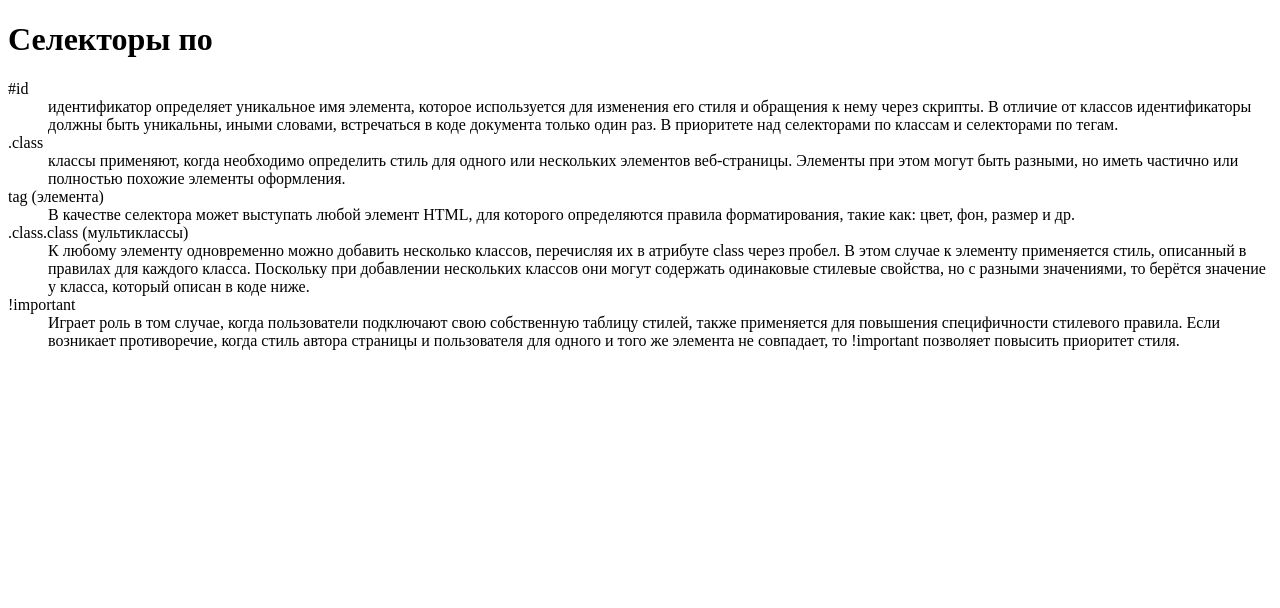
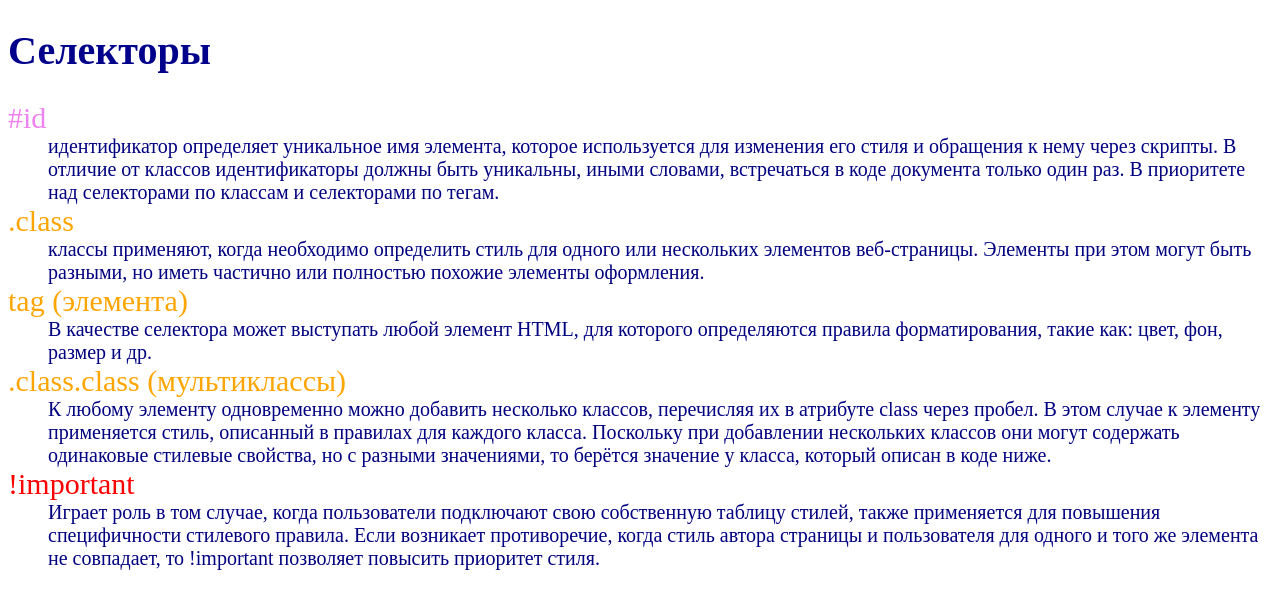
Before and after one commit to TiKate/HW5, a plain HTML site: page index.html in a window 1280 px wide. Drawn offline with Linux system fonts and the light colour scheme.

Commit message:
first styles

```diff
--- a/index.html
+++ b/index.html
@@ -5,22 +5,45 @@
     <meta http-equiv="X-UA-Compatible" content="IE=edge">
     <meta name="viewport" content="width=device-width, initial-scale=1.0">
     <title>Document</title>
+    <style>
+        h1 {
+            color: darkblue;
+            font-size: 40px;
+        }
+        dd {
+            color: navy;
+            font-size: 20px;
+        }
+        #start {
+            color: violet;
+            font-size: 30px;
+        }
+        .title {
+            color: orange;
+            font-size: 30px;
+        }
+        .title3 {
+            color: red;
+        }
+
+
+    </style>
 </head>
 <body>
-    <h1>Селекторы по</h1>
-    <dt>#id
+    <h1>Селекторы</h1>
+    <dt id="start">#id
         <dd>идентификатор определяет уникальное имя элемента, которое используется для изменения его стиля и обращения к нему через скрипты. В отличие от классов идентификаторы должны быть уникальны, иными словами, встречаться в коде документа только один раз. В приоритете над селекторами по классам и селекторами по тегам.</dd>
     </dt>
-    <dt>.class
+    <dt class="title">.class
         <dd>классы применяют, когда необходимо определить стиль для одного или нескольких элементов веб-страницы. Элементы при этом могут быть разными, но иметь частично или полностью похожие элементы оформления. </dd>
     </dt>
-    <dt>tag (элемента)
+    <dt class="title">tag (элемента)
         <dd>В качестве селектора может выступать любой элемент HTML, для которого определяются правила форматирования, такие как: цвет, фон, размер и др.</dd>
     </dt>
-    <dt>.class.class (мультиклассы)
+    <dt class="title">.class.class (мультиклассы)
         <dd>К любому элементу одновременно можно добавить несколько классов, перечисляя их в атрибуте class через пробел. В этом случае к элементу применяется стиль, описанный в правилах для каждого класса. Поскольку при добавлении нескольких классов они могут содержать одинаковые стилевые свойства, но с разными значениями, то берётся значение у класса, который описан в коде ниже.</dd>
     </dt>
-    <dt>!important
+    <dt class="title title3">!important
         <dd>Играет роль в том случае, когда пользователи подключают свою собственную таблицу стилей, также применяется для повышения специфичности стилевого правила. Если возникает противоречие, когда стиль автора страницы и пользователя для одного и того же элемента не совпадает, то !important позволяет повысить приоритет стиля.</dd>
     </dt>
 </body>
```
